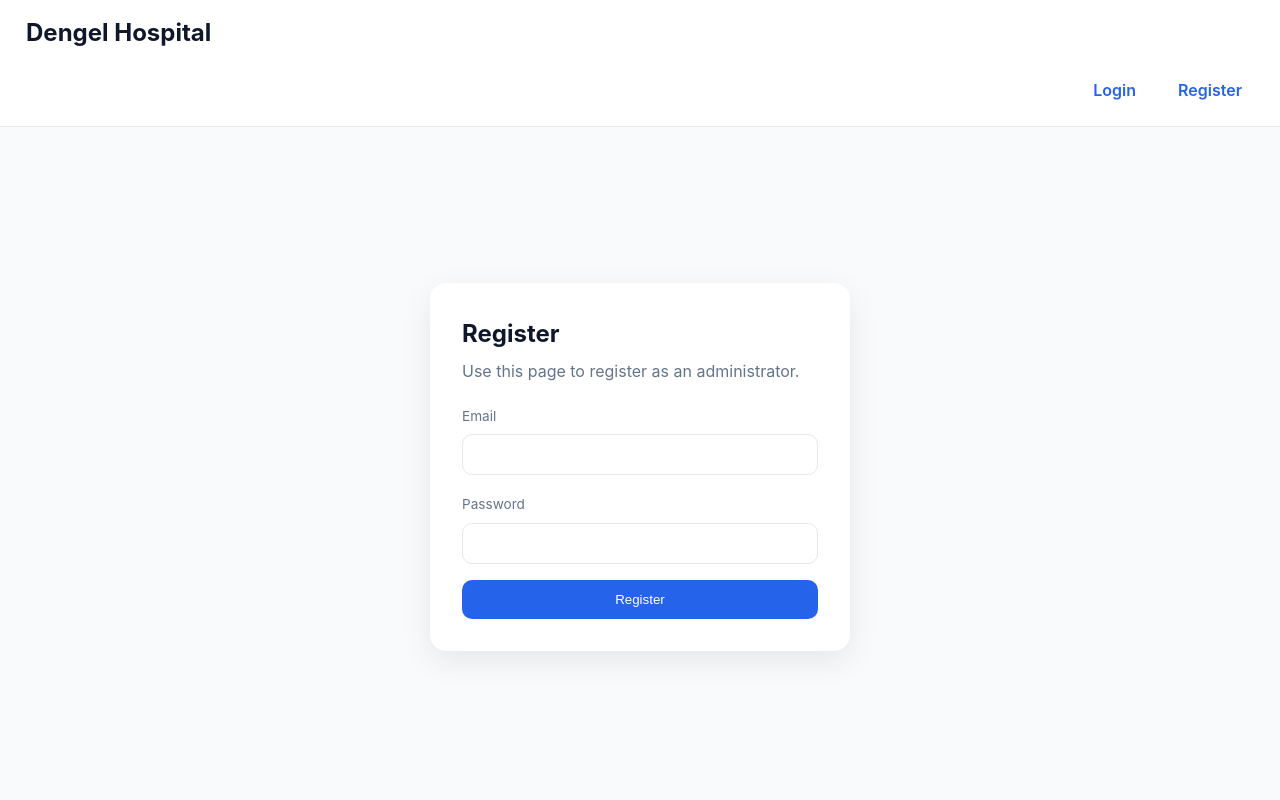
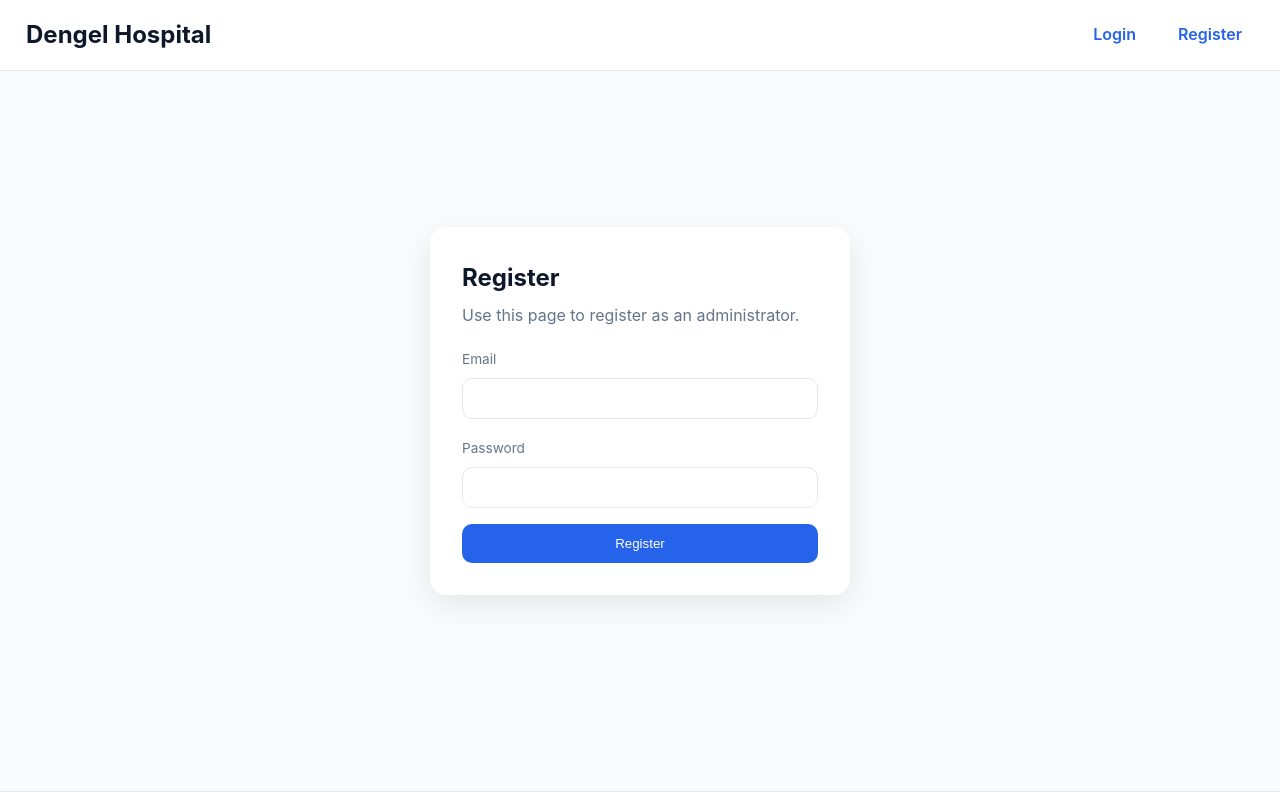
Before and after one commit to petrosasmamaw/Hospital-System-Admin, a React (Vite) app: page /register in a window 1280 px wide. Shown: the top 800 px of the page. Built offline with nearby package versions, Linux system fonts and the light colour scheme; no server answers.

Commit message:
update the navbar style

```diff
--- a/src/index.css
+++ b/src/index.css
@@ -117,7 +117,10 @@ a {
   position: sticky;
   top: 0;
   z-index: 50;
-  flex-wrap: wrap;
+  flex-wrap: nowrap;
+  justify-content: space-between;
+  overflow-x: auto;
+  -webkit-overflow-scrolling: touch;
 }
 
 .site-nav a {
@@ -479,6 +482,26 @@ a {
   width: 100%;
 }
 
+.nav-brand {
+  display: flex;
+  align-items: center;
+  flex: 0 0 auto;
+  min-width: 0;
+}
+
+.nav-brand h1 {
+  margin: 0;
+  white-space: nowrap;
+  overflow: hidden;
+  text-overflow: ellipsis;
+}
+
+.nav-items {
+  flex: 1 1 auto;
+  justify-content: flex-end;
+  min-width: 0;
+}
+
 @media (max-width: 700px) {
   .hamburger { display: inline-flex; }
   .nav-items { display: none; flex-direction: column; gap: 8px; padding-top: 8px; }
```
